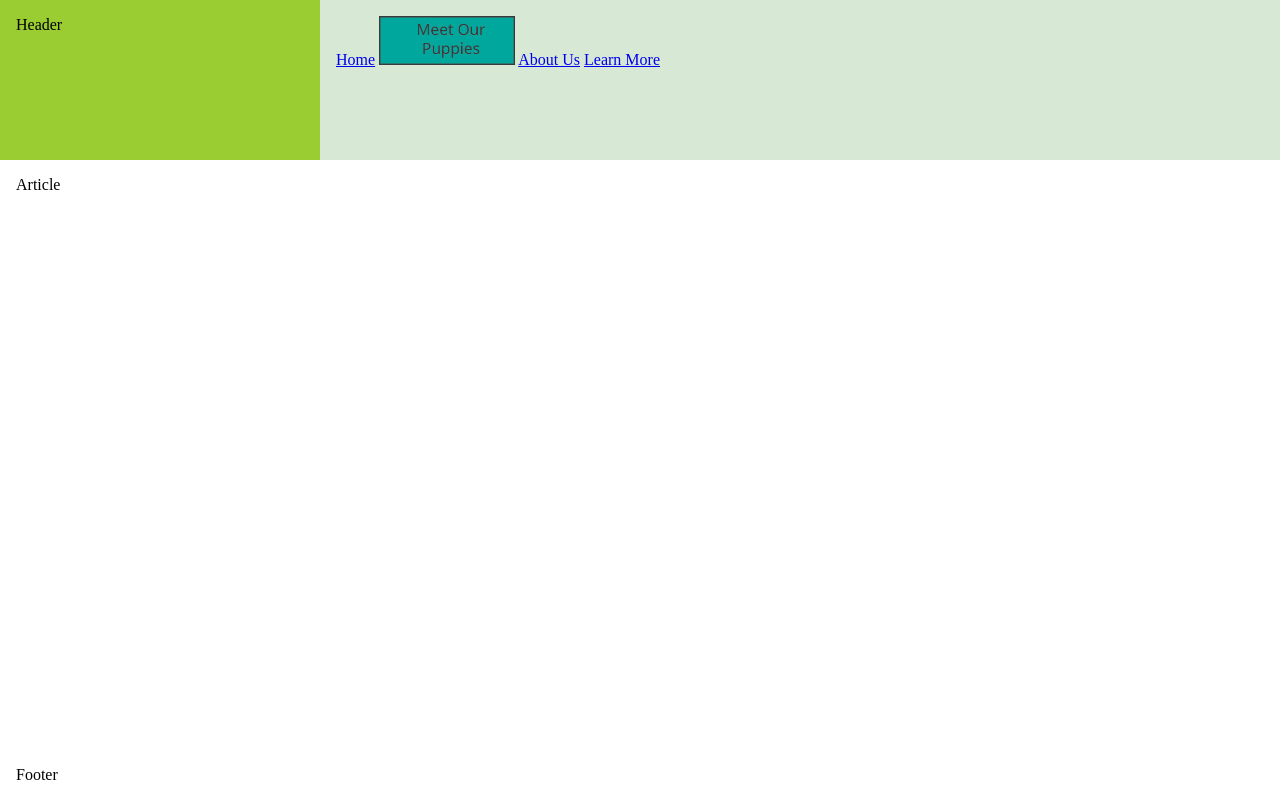
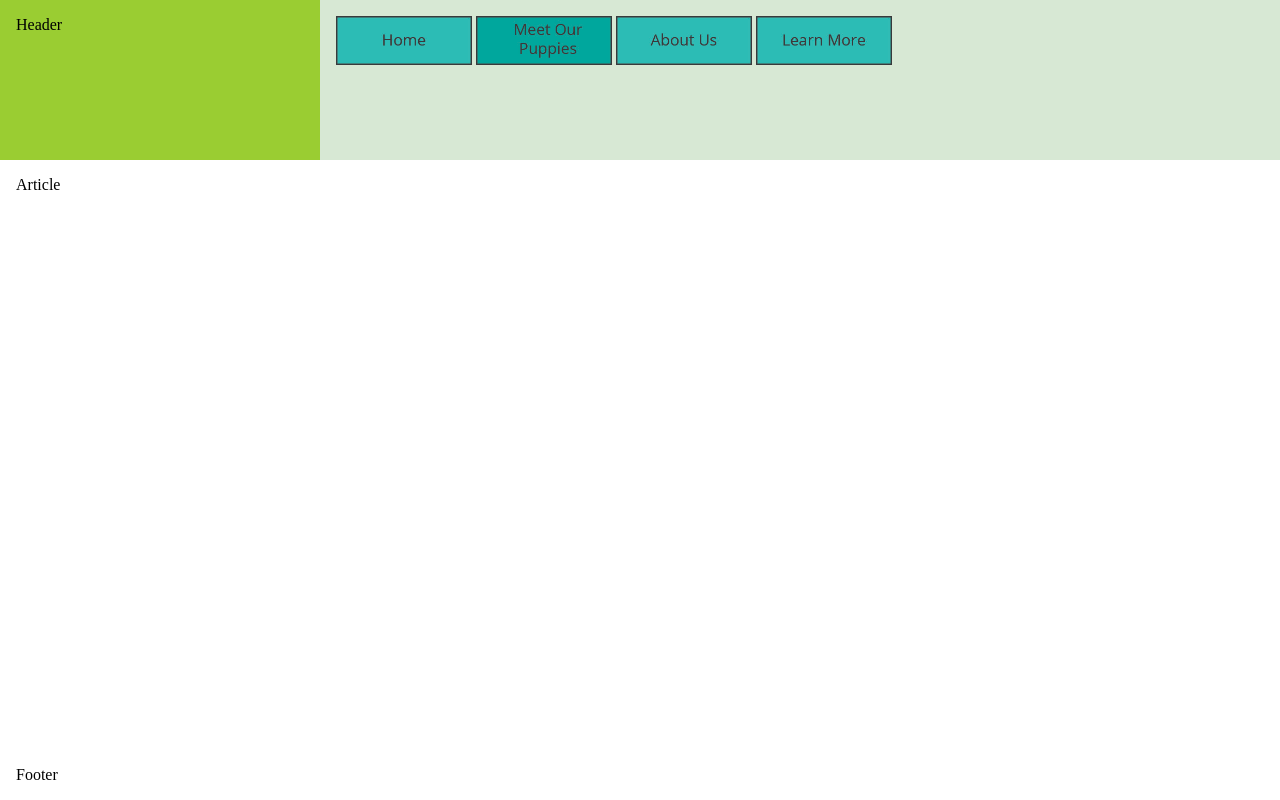
Before and after one commit to 44334-f19/334-fall-2019-client-group-project-group6millsnewtonweybrew, a plain HTML site: page meet-our-puppies.html in a window 1280 px wide. Drawn offline with Linux system fonts and the light colour scheme.

Commit message:
Add Meet Our Puppies current Nav
buttons

```diff
--- a/meet-our-puppies.html
+++ b/meet-our-puppies.html
@@ -11,10 +11,10 @@
   <div id="row-1">
   <header>Header</header>
   <nav>
-      <a href="index.html">Home</a>
+      <a href="index.html"><img src="images/HomeL.jpg" alt="Home" height="48.5" width="136"img></a>
       <a href="meet-our-puppies.html"><img src="images/MeetPD.jpg" alt="Meet Our Puppies" height="48.5" width="136"img></a>
-      <a href="about-us.html">About Us</a>
-      <a href="learn-more.html">Learn More</a>
+      <a href="about-us.html"><img src="images/AboutUsL.jpg" alt="About Us" height="48.5" width="136"img></a>
+      <a href="learn-more.html"><img src="images/LearnMoreL.jpg" alt="Learn More" height="48.5" width="136"img></a>
     </nav>
   </div>
   <div id="main">
```
